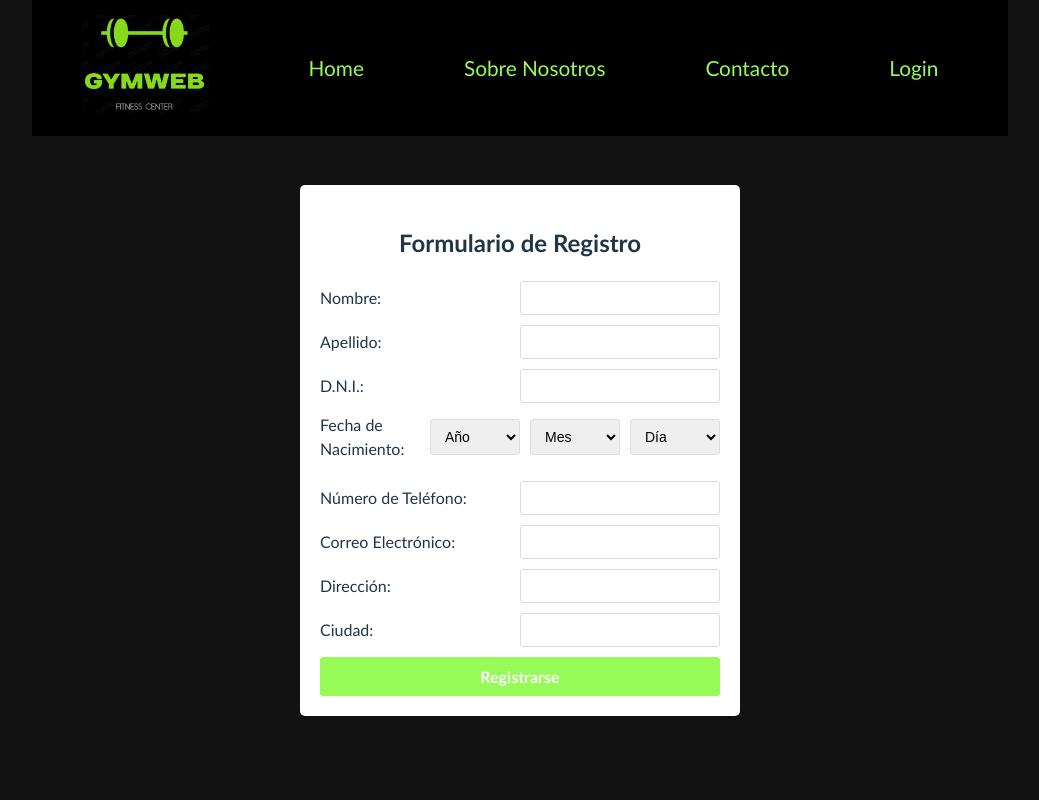
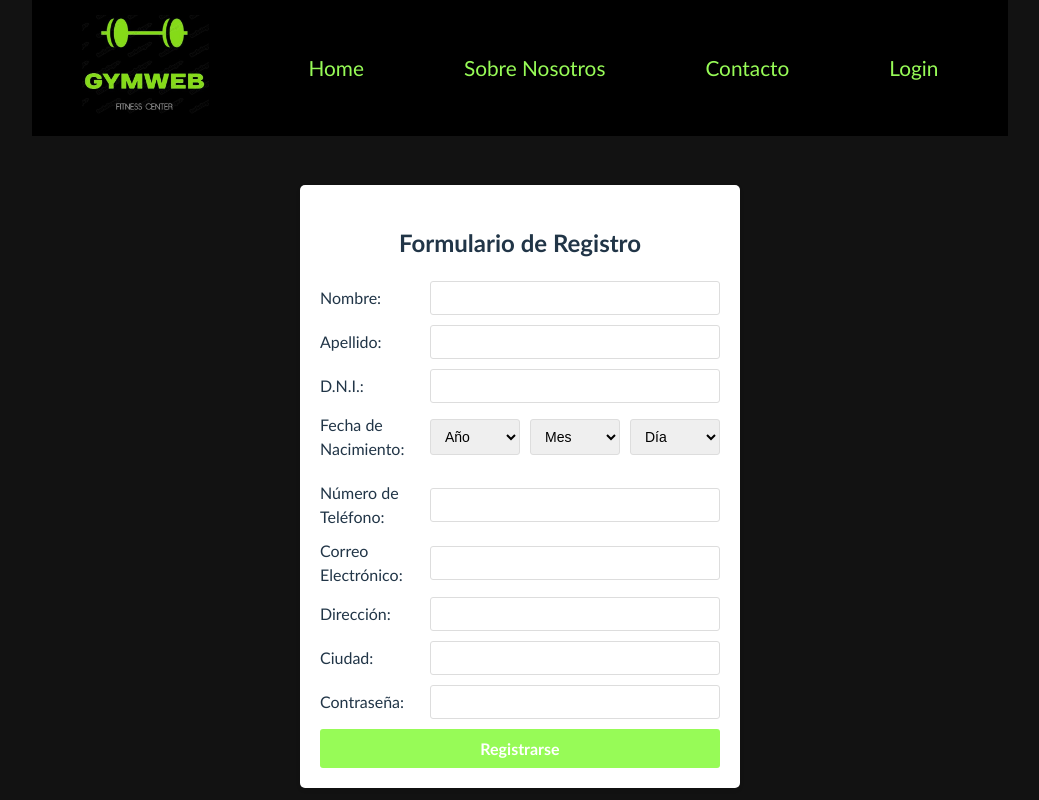
Before and after one commit to labmiracle/team-red, a React (Vite) app in the folder gymWeb/: page /register in a window 1280 px wide. Shown: the top 800 px of the page, without its empty margins (120-1159 px from the left). Built offline with nearby package versions, Linux system fonts and the light colour scheme.

Commit message:
changing inputs's max-witdth to 400px

```diff
--- a/gymWeb/src/components/Register/Register.module.css
+++ b/gymWeb/src/components/Register/Register.module.css
@@ -28,7 +28,7 @@
 .registerContainer input,
 .registerContainer select {
   width: 100%;
-  max-width: 200px; /* Establecemos un ancho máximo para evitar desbordamientos */
+  max-width: 400px; /* Establecemos un ancho máximo para evitar desbordamientos */
   padding: 8px 10px;
   font-size: 14px;
   border-radius: 3px;
--- a/gymWeb/src/components/Register/Register.tsx
+++ b/gymWeb/src/components/Register/Register.tsx
@@ -20,6 +20,7 @@ const Register: React.FC = () => {
   const [phoneNumber, setPhoneNumber] = useState('');
   const [address, setAddress] = useState('');
   const [city, setCity] = useState('');
+  const [password, setPassword] = useState('');
   const [dniError, setDNIError] = useState('');
   const [emailError, setEmailError] = useState('');
   const [isDateValid, setIsDateValid] = useState(true);
@@ -101,10 +102,27 @@ const Register: React.FC = () => {
     setCity(event.target.value);
   };
 
+  const handlePasswordChange = (event: ChangeEvent<HTMLInputElement>) => {
+    setPassword(event.target.value);
+  };
+
   const handleSubmit = (event: FormEvent<HTMLFormElement>) => {
     event.preventDefault();
+
     // Agregar la lógica para enviar los datos del formulario al servidor
-    // Podemos hacer una llamada a una API para registrar al usuario.
+    const userData = {
+      firstName,
+      lastName,
+      dni,
+      email,
+      dateOfBirth,
+      phoneNumber,
+      address,
+      city,
+      password,
+    };
+
+    // enviar la info de userDaa al backend
 
     setFirstName('');
     setLastName('');
@@ -119,6 +137,7 @@ const Register: React.FC = () => {
 
     setAddress('');
     setCity('');
+    setPassword('');
     setDNIError('');
     setEmailError('');
     setIsDateValid(true);
@@ -232,6 +251,10 @@ const Register: React.FC = () => {
         <label htmlFor="city">Ciudad:</label>
         <input type="text" id="city" value={city} onChange={handleCityChange} required />
       </div>
+      <div className={styles.formGroup}>
+        <label htmlFor="password">Contraseña:</label>
+        <input type="password" id="password" value={password} onChange={handlePasswordChange} required />
+      </div>
       <button type="submit" disabled={!isDateValid}>
         Registrarse
       </button>
```
